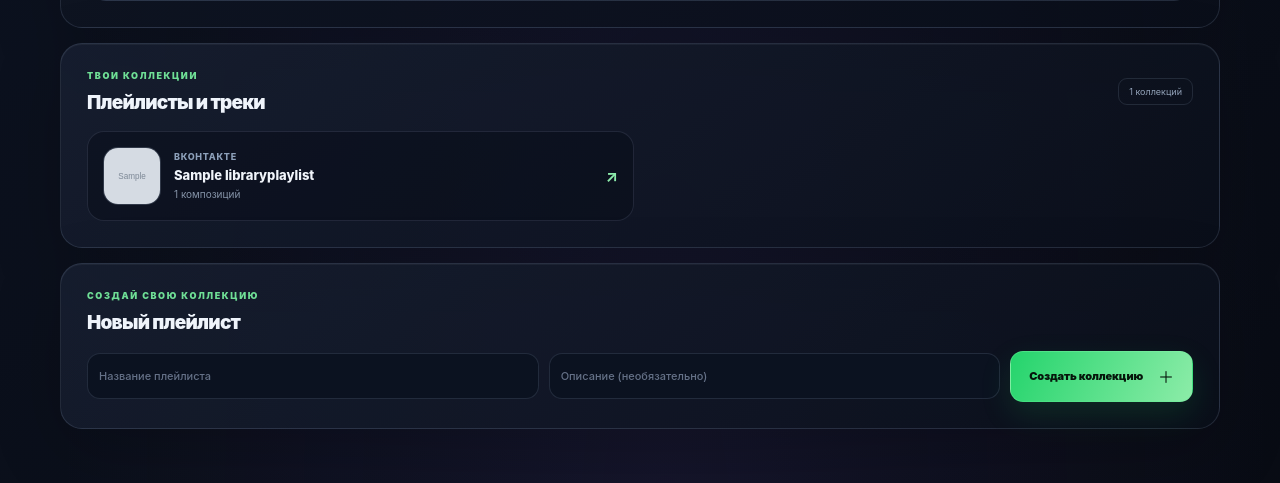
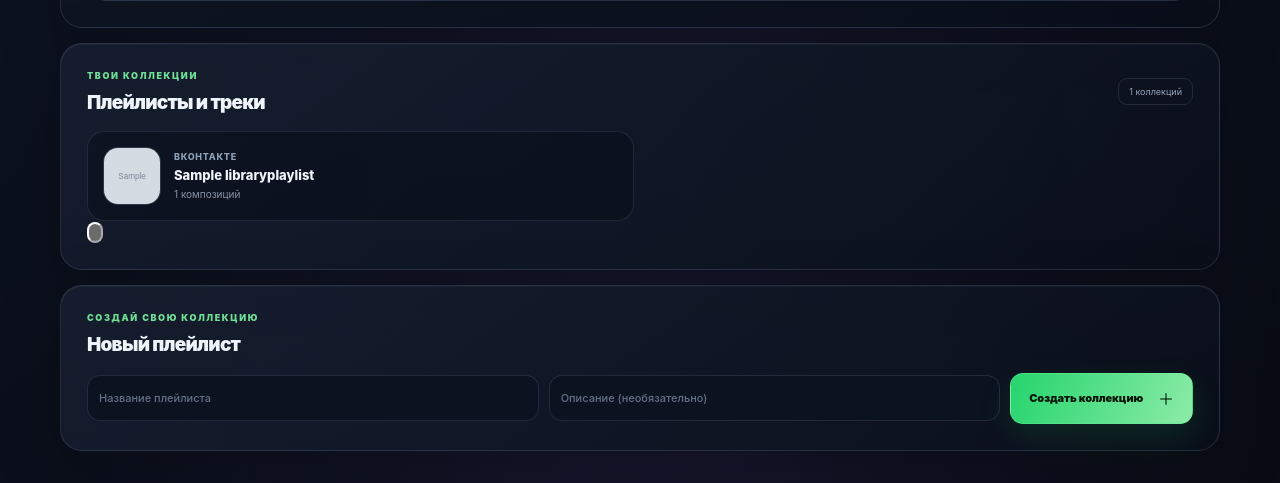
Before and after one commit to pohib/playlist-bridge, a Django app: page /library/ in a window 1280 px wide. Shown: the part 1965-2448 px from the top of the page. Run offline with Django 5.2, Linux system fonts and the light colour scheme; a user stored in the database is signed in; tables that the repository leaves empty hold one stand-in row (values such as "Sample post"); grey boxes marked "Sample" are stand-in pictures; data that the repository does not hold is empty; parts of the project's set-up code (start-up, migrations or seed data) failed here and were passed over.

Commit message:
Add playlist delete control and remove external-link glyphs

```diff
--- a/transfer/templates/transfer/library.html
+++ b/transfer/templates/transfer/library.html
@@ -16,7 +16,7 @@
 </div>
 </section>
 <section class="content-panel"><div class="panel-title-row"><div><span class="section-kicker">ТВОИ КОЛЛЕКЦИИ</span><h2>Плейлисты и треки</h2></div><span class="count-chip">{{ playlists|length }} коллекций</span></div>
-{% if playlists %}<div class="library-grid">{% for playlist in playlists %}<a class="library-card" href="{% url 'playlist_detail' playlist.id %}">{% with cover=playlist.tracks.first.cover_url %}{% if cover %}<img class="library-art library-art-image" src="{{ cover }}" alt="" loading="lazy" referrerpolicy="no-referrer">{% else %}<div class="library-art art-{{ playlist.provider }}"><span>♫</span></div>{% endif %}{% endwith %}<div class="library-card-info"><span>{{ playlist.get_provider_display }}</span><strong>{{ playlist.title }}</strong><small>{{ playlist.tracks.count }} композиций</small></div><b>↗</b></a>{% endfor %}</div>{% else %}<div class="empty-state"><span>♫</span><strong>Здесь пока тихо</strong><p>Импортируй плейлист выше или создай локальную коллекцию.</p></div>{% endif %}
+{% if playlists %}<div class="library-grid">{% for playlist in playlists %}<div class="library-card-shell"><a class="library-card" href="{% url 'playlist_detail' playlist.id %}">{% with cover=playlist.tracks.first.cover_url %}{% if cover %}<img class="library-art library-art-image" src="{{ cover }}" alt="" loading="lazy" referrerpolicy="no-referrer">{% else %}<div class="library-art art-{{ playlist.provider }}"><span>♫</span></div>{% endif %}{% endwith %}<div class="library-card-info"><span>{{ playlist.get_provider_display }}</span><strong>{{ playlist.title }}</strong><small>{{ playlist.tracks.count }} композиций</small></div></a><form class="library-card-delete" method="post" action="{% url 'library_delete_playlist' playlist.id %}" onsubmit="return confirm('Удалить плейлист и все его композиции из библиотеки?');">{% csrf_token %}<button type="submit" aria-label="Удалить плейлист {{ playlist.title }}" title="Удалить плейлист"><svg viewBox="0 0 24 24" aria-hidden="true"><path d="M4 7h16M9 7V4h6v3m-9 0 1 13h10l1-13M10 11v5m4-5v5"/></svg></button></form></div>{% endfor %}</div>{% else %}<div class="empty-state"><span>♫</span><strong>Здесь пока тихо</strong><p>Импортируй плейлист выше или создай локальную коллекцию.</p></div>{% endif %}
 </section>
 <section class="content-panel"><div class="panel-title-row"><div><span class="section-kicker">СОЗДАЙ СВОЮ КОЛЛЕКЦИЮ</span><h2>Новый плейлист</h2></div></div>
 <form method="post" action="{% url 'library_create_playlist' %}" class="create-inline">{% csrf_token %}<input name="title" maxlength="120" placeholder="Название плейлиста" required><input name="description" maxlength="240" placeholder="Описание (необязательно)"><button class="primary-button" type="submit">Создать коллекцию <span>＋</span></button></form>
```
